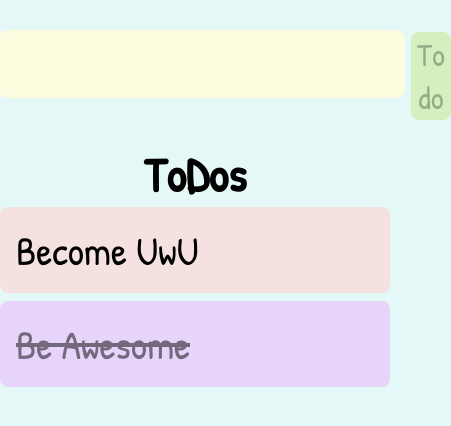
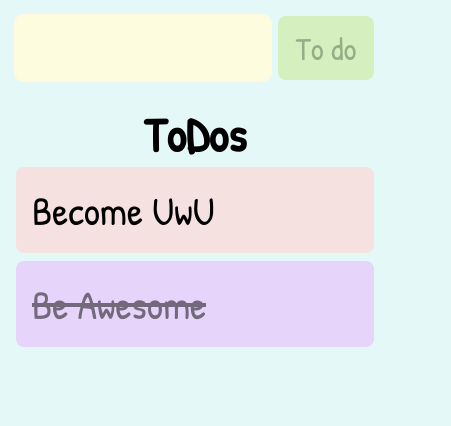
Before and after one commit to DonLavash/toduwu, an Angular app: page / in a window 390 px wide. Shown: the top 426 px of the page, 451 px wide, since content can reach past the window. Built offline with nearby package versions, Linux system fonts and the light colour scheme.

Commit message:
improve design responsiveness

```diff
--- a/src/app/app.component.scss
+++ b/src/app/app.component.scss
@@ -5,7 +5,7 @@
   max-width: 600px;
 
   margin: 0 auto;
-  margin-top: 2rem;
+  padding: 1rem;
 }
 
 .card-container {
--- a/src/app/create-todo/create-todo.component.scss
+++ b/src/app/create-todo/create-todo.component.scss
@@ -4,7 +4,8 @@
   gap: 0.5rem;
 
   input {
-    flex-grow: 1;
+    flex: 1 1 auto;
+    min-width: 15rem;
     height: 4rem;
     border-radius: 8px;
     padding: 0.5rem;
@@ -28,6 +29,7 @@
   }
 
   button {
+    flex-shrink: 0;
     width: 6rem;
     border-radius: 8px;
 
```
